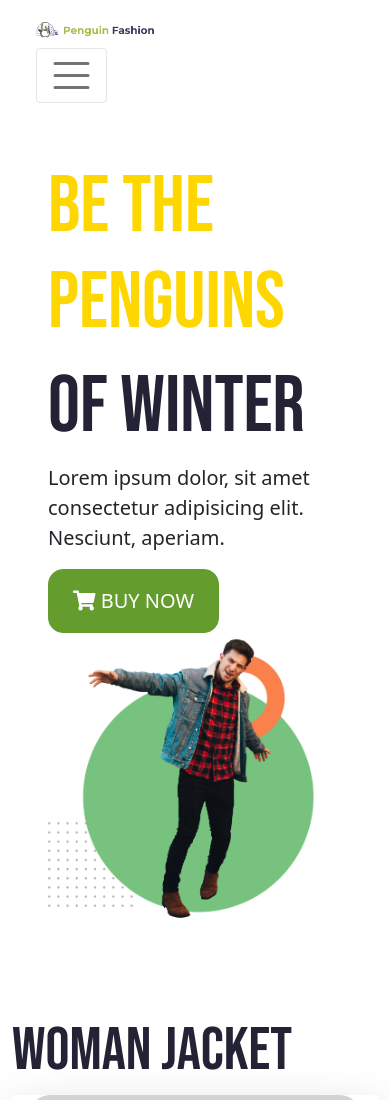
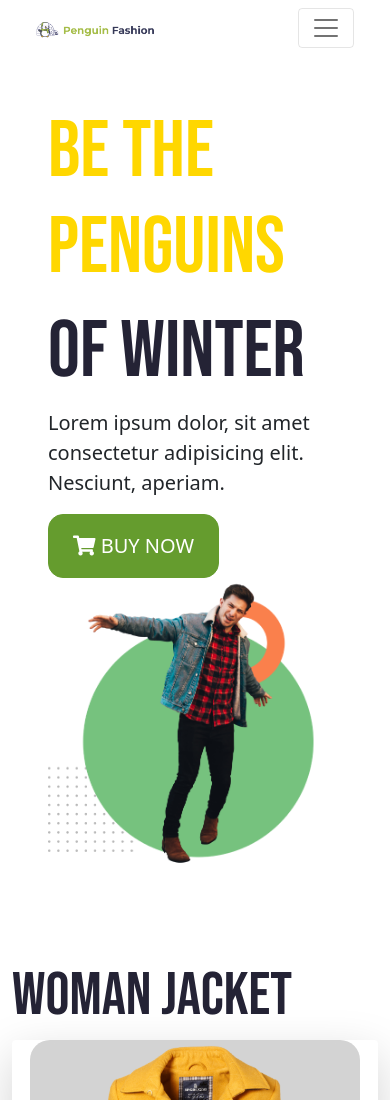
Before and after one commit to nurulrahat/e-com-bazar, a plain HTML site: page index.html in a window 390 px wide. Shown: the top 1100 px of the page. Drawn offline with nearby package versions, Linux system fonts and the light colour scheme.

Commit message:
updated icon size

```diff
--- a/index.html
+++ b/index.html
@@ -21,7 +21,7 @@
               class="images w-50">
           </a>
           <button class="navbar-toggler" type="button" data-bs-toggle="collapse" data-bs-target="#navbarNav" aria-controls="navbarNav" aria-expanded="false" aria-label="Toggle navigation">
-            <span class="navbar-toggler-icon" style="font-size: 30px;"></span>
+            <span class="navbar-toggler-icon" style="font-size: 20px;"></span>
           </button>
           <div class="collapse navbar-collapse justify-content-end" id="navbarNav">
             <div class="navbar-nav mt-auto fs-6 fw-bold">
```
